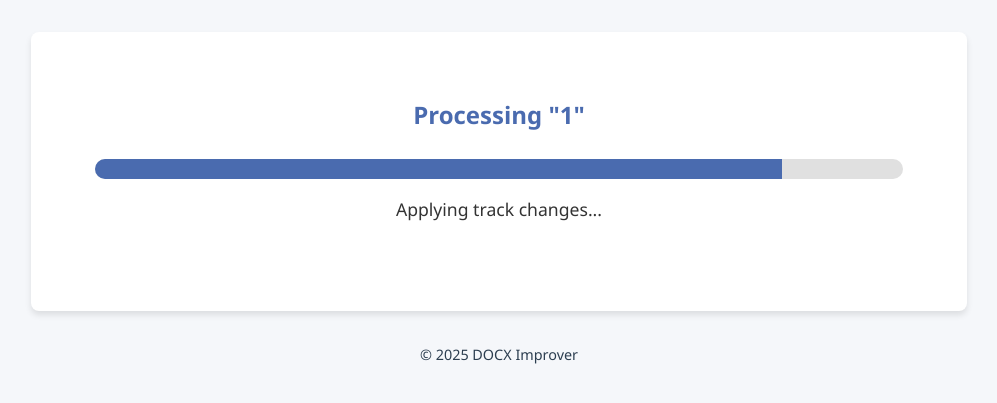
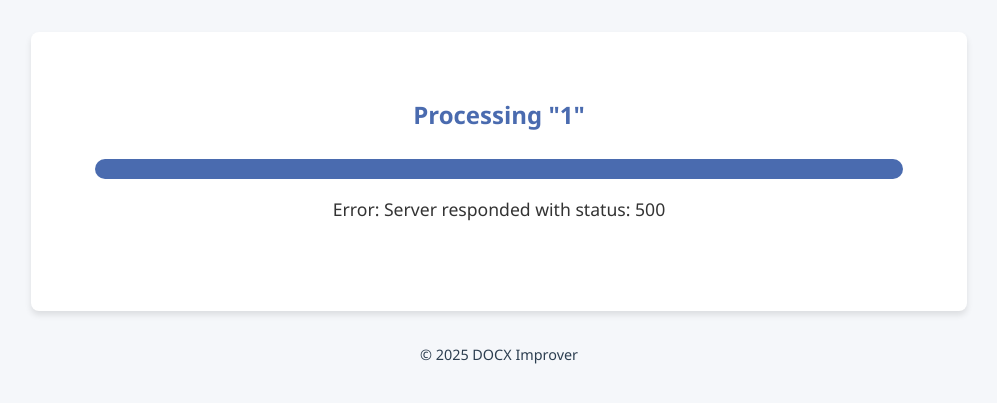
Before and after one commit to javiercmh/docx-improver, a Flask app: page /process/1 in a window 1280 px wide. Shown: the part 132-535 px from the top of the page, without its empty margins (141-1138 px from the left). Run offline with Flask 3, Linux system fonts and the light colour scheme.

Commit message:
Improve visuals and texts

```diff
--- a/static/css/style.css
+++ b/static/css/style.css
@@ -167,7 +167,7 @@ input[type="file"] {
     height: 100%;
     width: 0;
     background-color: var(--primary-color);
-    transition: width 0.5s ease;
+    transition: width 3s ease-out;
 }
 
 #status-message {
--- a/static/js/processing.js
+++ b/static/js/processing.js
@@ -9,35 +9,45 @@ document.addEventListener('DOMContentLoaded', function() {
     const pathParts = window.location.pathname.split('/');
     const filename = pathParts[pathParts.length - 1];
 
-    let progress = 0;
-    const interval = setInterval(function() {
-        progress += 5;
-        progressBar.style.width = progress + '%';
+    // --- Skip Timed Progress ---
+    statusMessage.textContent = "Processing document, please wait...";
+    // Optionally set the bar to an indeterminate state or a low percentage
+    progressBar.style.width = '97%'; // Or use Bootstrap's progress-bar-animated class if using Bootstrap
+    progressBar.classList.add('progress-bar-striped', 'progress-bar-animated'); // Example for Bootstrap
+    // --- End Skip Timed Progress ---
 
-        if (progress === 30) {
-            statusMessage.textContent = "Improving text with Gemini AI...";
-        } else if (progress === 60) {
-            statusMessage.textContent = "Applying track changes...";
-        } else if (progress === 90) {
-            statusMessage.textContent = "Finalizing document...";
-        } else if (progress >= 100) {
-            clearInterval(interval);
 
-            // Call the API to process the file
+    // Call the API immediately
     fetch(`/api/process/${filename}`)
-                .then(response => response.json())
+        .then(response => {
+            if (!response.ok) {
+                // Handle HTTP errors like 404, 500
+                throw new Error(`Server responded with status: ${response.status}`);
+            }
+            return response.json();
+         })
         .then(data => {
+            progressBar.classList.remove('progress-bar-striped', 'progress-bar-animated'); // Stop animation
+
             if (data.status === 'success') {
                 statusMessage.textContent = `Processing complete! Made ${data.improved_count} changes in ${data.paragraphs_count} paragraphs.`;
                 downloadLink.href = data.download_url;
                 downloadSection.classList.remove('hidden');
+                progressBar.style.width = '100%'; // Show completion
+                progressBar.classList.add('bg-success'); // Optional: make bar green
             } else {
-                        statusMessage.textContent = `Error: ${data.message}`;
+                // Handle errors reported in the JSON payload
+                statusMessage.textContent = `Error: ${data.message || 'Unknown error occurred.'}`;
+                progressBar.style.width = '100%'; // Show bar filled on error too
+                progressBar.classList.add('bg-danger'); // Make bar red on error
             }
         })
         .catch(error => {
-                    statusMessage.textContent = `Error: ${error.message}`;
+            progressBar.classList.remove('progress-bar-striped', 'progress-bar-animated'); // Stop animation
+            // Handle network errors or errors thrown from .then()
+            console.error("API call failed:", error); // Log the actual error
+            statusMessage.textContent = `Error: ${error.message || 'Could not connect to server.'}`;
+            progressBar.style.width = '100%'; // Show bar filled on error too
+            progressBar.classList.add('bg-danger'); // Make bar red on error
         });
-        }
-    }, 500);
 });
--- a/templates/index.html
+++ b/templates/index.html
@@ -44,7 +44,7 @@
                 </div>
                 <div class="feature">
                     <h3>Track Changes</h3>
-                    <p>All improvements are shown with track changes enabled for easy review</p>
+                    <p>All improvements are highlighted for easy review</p>
                 </div>
                 <div class="feature">
                     <h3>Quick Processing</h3>
```
Lines whose indentation alone changed are shown as unchanged.
